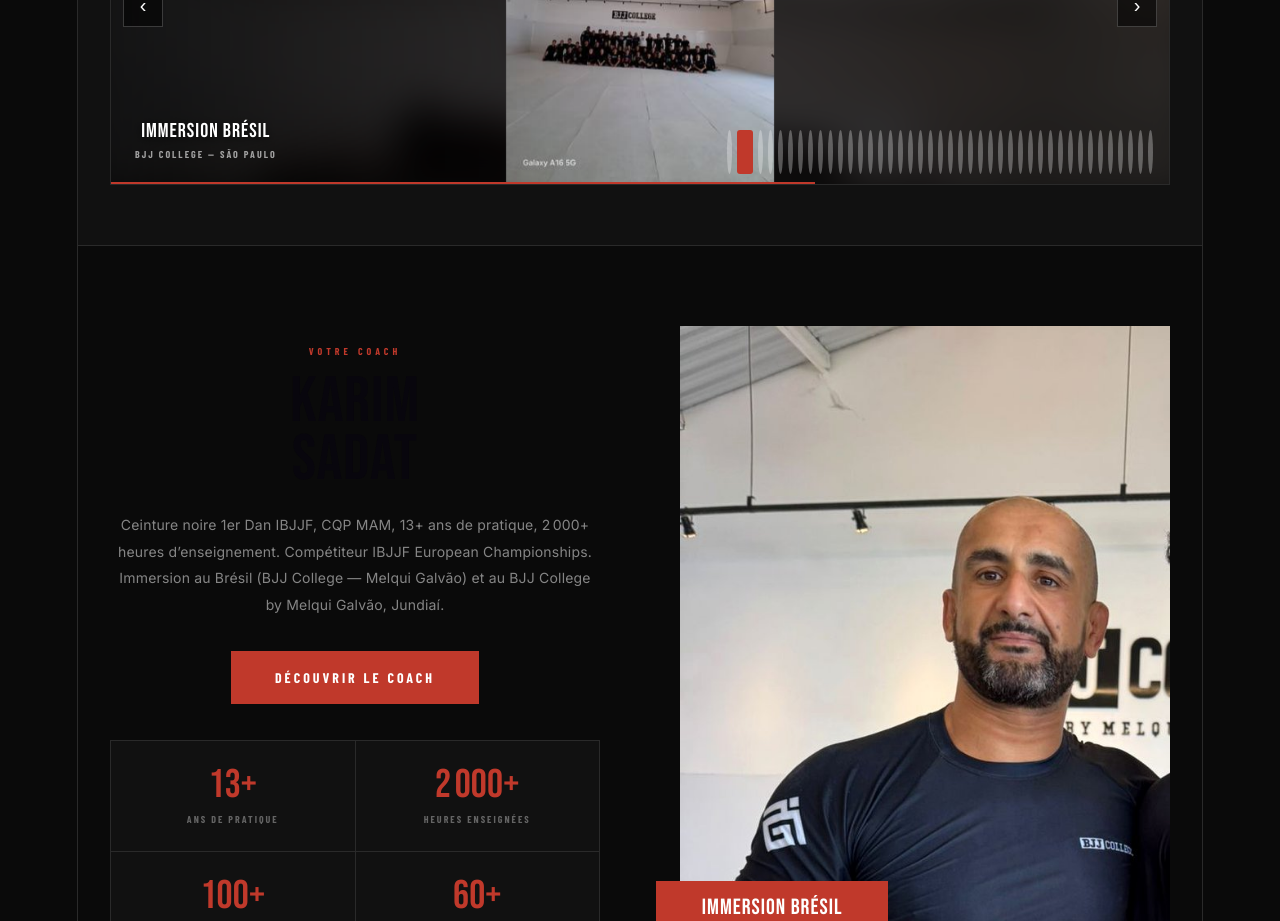
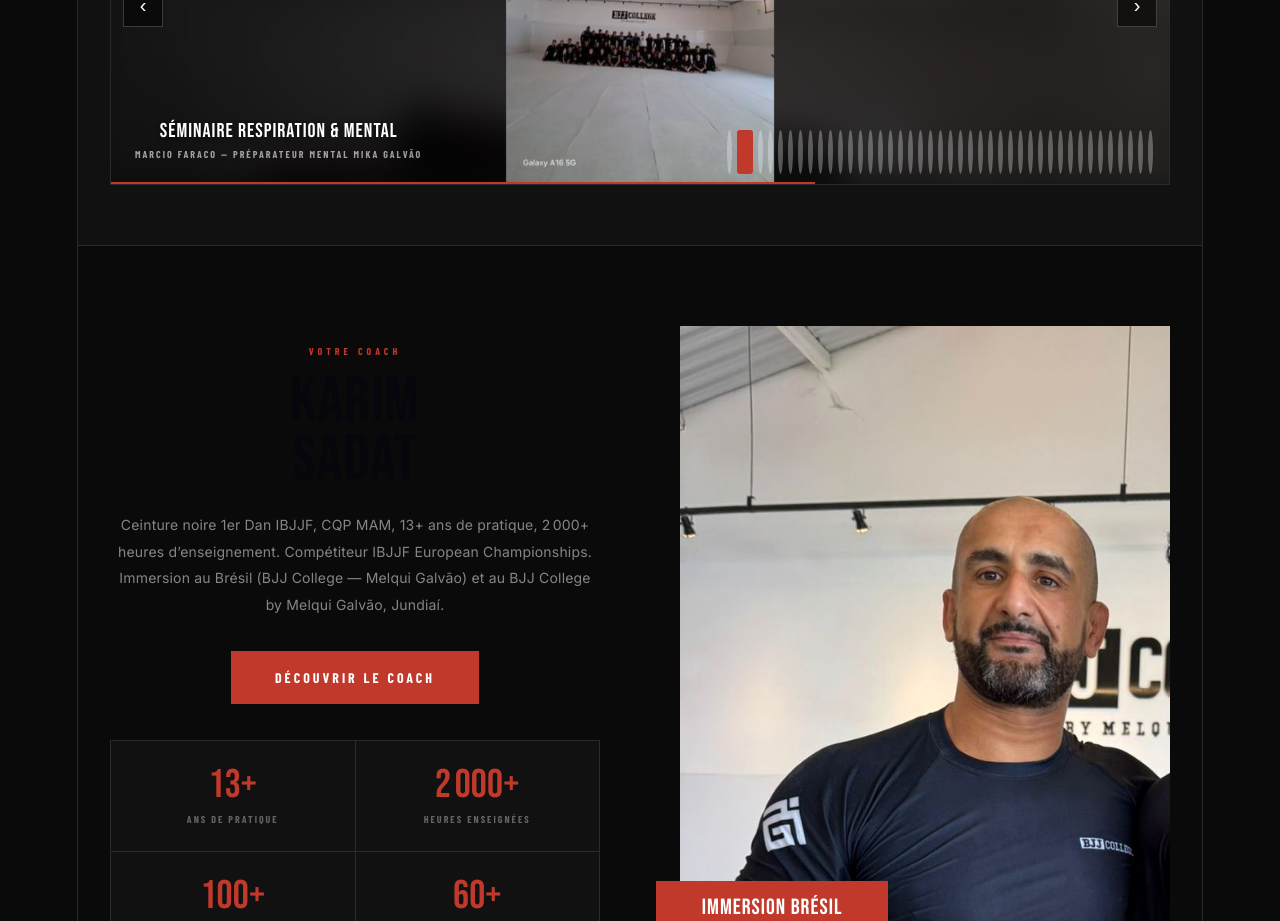
Before and after one commit to Zolmek/SK-Team-BJJ, a React (Vite) app: page / in a window 1280 px wide. Shown: the part 3300-4221 px from the top of the page. Built offline with nearby package versions, Linux system fonts and the light colour scheme; a web font is replaced by a local one.

Commit message:
Update App.jsx

```diff
--- a/src/App.jsx
+++ b/src/App.jsx
@@ -54,48 +54,48 @@ import gallery41 from "./assets/gallery_41.jpg";
 
 // Images pré-composées 1920×1440 — photo nette centrée sur fond flouté sombre
 const GALLERY_PHOTOS = [
-  { img: gallery00, cap: "Nicolas Renier",           sub: "Fondateur NRFight — Pionnier Luta Libre" },
-  { img: gallery01, cap: "Immersion Brésil",         sub: "BJJ College — São Paulo" },
-  { img: gallery02, cap: "Entraînement Gi",          sub: "BJJ College by Melqui Galvão" },
-  { img: gallery03, cap: "Immersion Brésil",         sub: "BJJ College — São Paulo" },
-  { img: gallery04, cap: "Immersion Brésil",         sub: "BJJ College — São Paulo" },
-  { img: gallery05, cap: "Cours Grappling — No-Gi", sub: "BJJ College by Melqui Galvão" },
-  { img: gallery06, cap: "Cours Grappling — No-Gi", sub: "BJJ College — São Paulo" },
-  { img: gallery07, cap: "Immersion Brésil",         sub: "BJJ College — São Paulo" },
-  { img: gallery08, cap: "Marcio Faraco",            sub: "Préparateur mental BJJ" },
-  { img: gallery09, cap: "Joao Miyao",               sub: "Stage Z-TEAM — Boulogne-Billancourt" },
-  { img: gallery10, cap: "Immersion Brésil",         sub: "BJJ College — São Paulo" },
-  { img: gallery11, cap: "Immersion Brésil",         sub: "BJJ College — São Paulo" },
-  { img: gallery12, cap: "Immersion Brésil",         sub: "BJJ College — São Paulo" },
-  { img: gallery13, cap: "Marcio Faraco",            sub: "Préparateur mental BJJ" },
-  { img: gallery14, cap: "Photo de groupe — Gi", sub: "BJJ College by Melqui Galvão" },
-  { img: gallery15, cap: "Ceintures noires", sub: "BJJ College — São Paulo" },
-  { img: gallery16, cap: "Ceintures noires — Gi", sub: "BJJ College by Melqui Galvão" },
+  { img: gallery00, cap: "Nicolas Renier", sub: "Fondateur NRFight — Pionnier Luta Livre" },
+  { img: gallery01, cap: "Séminaire respiration & mental", sub: "Marcio Faraco — Préparateur mental Mika Galvão" },
+  { img: gallery02, cap: "Cours Grappling — No-Gi", sub: "BJJ College by Melqui Galvão" },
+  { img: gallery03, cap: "Kaua Gabriel", sub: "BJJ College — São Paulo" },
+  { img: gallery04, cap: "Tarcisio Felipetto", sub: "BJJ College — São Paulo" },
+  { img: gallery05, cap: "Sami Galvão", sub: "Physiothérapeute de l'équipe — Ceinture Noire" },
+  { img: gallery06, cap: "Tiago Lima", sub: "BJJ College — São Paulo" },
+  { img: gallery07, cap: "Pédro Henrique Rangel", sub: "BJJ College — São Paulo" },
+  { img: gallery08, cap: "Joao Miyao", sub: "Stage Z-TEAM — Boulogne-Billancourt" },
+  { img: gallery09, cap: "Marcio Faraco", sub: "Préparateur mental — BJJ College" },
+  { img: gallery10, cap: "Adriano Martins", sub: "BJJ College — São Paulo" },
+  { img: gallery11, cap: "Pablo Rosales", sub: "BJJ College — São Paulo" },
+  { img: gallery12, cap: "Diogo Reis", sub: "Champion ADCC · Champion One Championship" },
+  { img: gallery13, cap: "Nicolas Renier", sub: "Fondateur NRFight — BJJ College" },
+  { img: gallery14, cap: "Nicolas Renier & Diogo Reis", sub: "BJJ College — São Paulo" },
+  { img: gallery15, cap: "Cours Grappling — No-Gi", sub: "BJJ College by Melqui Galvão" },
+  { img: gallery16, cap: "Nicolas Renier · Poivron · Melqui Galvão", sub: "BJJ College — São Paulo" },
   { img: gallery17, cap: "Cours Grappling — No-Gi", sub: "BJJ College by Melqui Galvão" },
-  { img: gallery18, cap: "Cours Grappling — No-Gi", sub: "BJJ College — São Paulo" },
-  { img: gallery19, cap: "Préparation physique", sub: "BJJ College by Melqui Galvão" },
-  { img: gallery20, cap: "Tatami — Gi", sub: "BJJ College — São Paulo" },
-  { img: gallery21, cap: "Entraînement Gi", sub: "BJJ College by Melqui Galvão" },
-  { img: gallery22, cap: "Immersion Brésil", sub: "BJJ College by Melqui Galvão" },
-  { img: gallery23, cap: "Ceintures noires — Gi", sub: "BJJ College by Melqui Galvão" },
+  { img: gallery18, cap: "Adriano Martins", sub: "BJJ College — São Paulo" },
+  { img: gallery19, cap: "Pablo Rosales · Mika Galvão · Pantoja", sub: "BJJ College — São Paulo" },
+  { img: gallery20, cap: "Lucas Yan · Isaque Lima", sub: "BJJ College — São Paulo" },
+  { img: gallery21, cap: "Gabriel", sub: "BJJ College — São Paulo" },
+  { img: gallery22, cap: "Nathanaël Jackson", sub: "BJJ College — São Paulo" },
+  { img: gallery23, cap: "Melqui Galvão", sub: "BJJ College by Melqui Galvão" },
   { img: gallery24, cap: "Immersion Brésil", sub: "BJJ College — São Paulo" },
-  { img: gallery25, cap: "Entraînement Gi", sub: "BJJ College — São Paulo" },
-  { img: gallery26, cap: "Immersion Brésil",         sub: "BJJ College — São Paulo" },
-  { img: gallery27, cap: "Immersion Brésil",         sub: "BJJ College — São Paulo" },
-  { img: gallery28, cap: "Immersion Brésil",         sub: "BJJ College — São Paulo" },
-  { img: gallery29, cap: "Immersion Brésil",         sub: "BJJ College — São Paulo" },
-  { img: gallery30, cap: "Immersion Brésil",         sub: "BJJ College — São Paulo" },
-  { img: gallery31, cap: "Immersion Brésil",         sub: "BJJ College — São Paulo" },
-  { img: gallery32, cap: "Immersion Brésil",         sub: "BJJ College — São Paulo" },
-  { img: gallery33, cap: "Immersion Brésil",         sub: "BJJ College — São Paulo" },
-  { img: gallery34, cap: "Immersion Brésil",         sub: "BJJ College — São Paulo" },
-  { img: gallery35, cap: "Cours Grappling — No-Gi", sub: "BJJ College — São Paulo" },
-  { img: gallery36, cap: "Cours Grappling — No-Gi", sub: "BJJ College — São Paulo" },
-  { img: gallery37, cap: "Immersion Brésil",         sub: "BJJ College — São Paulo" },
-  { img: gallery38, cap: "Immersion Brésil",         sub: "BJJ College — São Paulo" },
-  { img: gallery39, cap: "Immersion Brésil",         sub: "BJJ College — São Paulo" },
-  { img: gallery40, cap: "Immersion Brésil",         sub: "BJJ College — São Paulo" },
-  { img: gallery41, cap: "Immersion Brésil",         sub: "BJJ College — São Paulo" },
+  { img: gallery25, cap: "Claudio Ribeiro", sub: "BJJ College — São Paulo" },
+  { img: gallery26, cap: "Immersion Brésil", sub: "BJJ College — São Paulo" },
+  { img: gallery27, cap: "Alex Sodré", sub: "BJJ College — São Paulo" },
+  { img: gallery28, cap: "Poivron", sub: "BJJ College — São Paulo" },
+  { img: gallery29, cap: "Pantoja", sub: "BJJ College — São Paulo" },
+  { img: gallery30, cap: "Isaque Lima", sub: "BJJ College — São Paulo" },
+  { img: gallery31, cap: "Immersion Brésil", sub: "BJJ College — São Paulo" },
+  { img: gallery32, cap: "Nathanaël Jackson", sub: "BJJ College — São Paulo" },
+  { img: gallery33, cap: "Arthur Sousa", sub: "BJJ College — São Paulo" },
+  { img: gallery34, cap: "Zangado", sub: "BJJ College — São Paulo" },
+  { img: gallery35, cap: "Caleb Henrique", sub: "BJJ College — São Paulo" },
+  { img: gallery36, cap: "Zangado", sub: "BJJ College — São Paulo" },
+  { img: gallery37, cap: "Pédro Henrique Rangel", sub: "BJJ College — São Paulo" },
+  { img: gallery38, cap: "Lívia Barassine", sub: "BJJ College — São Paulo" },
+  { img: gallery39, cap: "Vinicius Dilan", sub: "BJJ College — São Paulo" },
+  { img: gallery40, cap: "Immersion Brésil", sub: "BJJ College — São Paulo" },
+  { img: gallery41, cap: "Arthur Sousa · Alex Sodré", sub: "BJJ College — São Paulo" },
 ];
 
 const IMG = {
```
